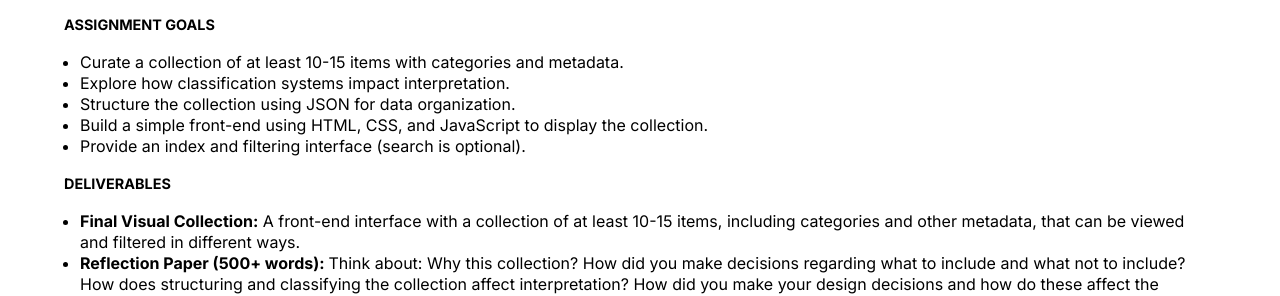
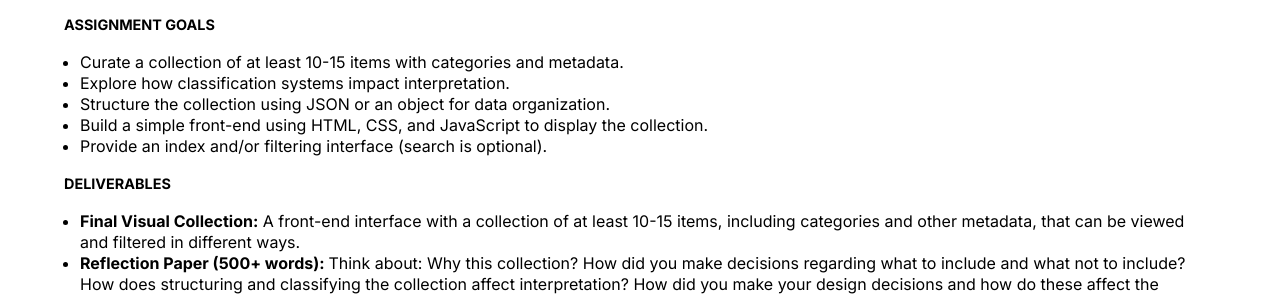
Before and after one commit to divya-mehra/web-dev-archive, a Jekyll site: the page built from pages/projects.html, in a window 1280 px wide. Shown: the part 419-715 px from the top of the page. Built offline with Jekyll 4.4.1, drawn with Linux system fonts in a browser that asks for light colours.

Commit message:
project updates

```diff
--- a/pages/agenda.html
+++ b/pages/agenda.html
@@ -615,15 +615,14 @@ title: Agenda
           <span class="markup">&lt;h2&gt;</span>Week 9: JavaScript Continued
           <span class="markup">&lt;/h2&gt;</span>
         </summary>
-          <section>
+          <section>git add <div class=""></div>
             <h4>Topics</h4>
             <ul>
               <li>Guest Lecture: Caspar Lam, Synoptic Office</li>
+              <li>Group Reading Discussion</li>
               <li>Housekeeping</li>
-              <li>Group Reading Discussion</li>
               <li>JavaScript Review</li>
               <li>JavaScript: Filtering, Sorting, & JSON with Functions & Events</li>
-              <li>Project Layout & Data Pair Shair</li>
             </ul>
           </section>
           <section>
--- a/pages/projects.html
+++ b/pages/projects.html
@@ -32,12 +32,12 @@ title: People
         metadata.
       </li>
       <li>Explore how classification systems impact interpretation.</li>
-      <li>Structure the collection using JSON for data organization.</li>
+      <li>Structure the collection using JSON or an object for data organization.</li>
       <li>
         Build a simple front-end using HTML, CSS, and JavaScript to display the
         collection.
       </li>
-      <li>Provide an index and filtering interface (search is optional).</li>
+      <li>Provide an index and/or filtering interface (search is optional).</li>
     </ul>
   </div>
   <div>
```
Also changed, not shown: 3 other files.
